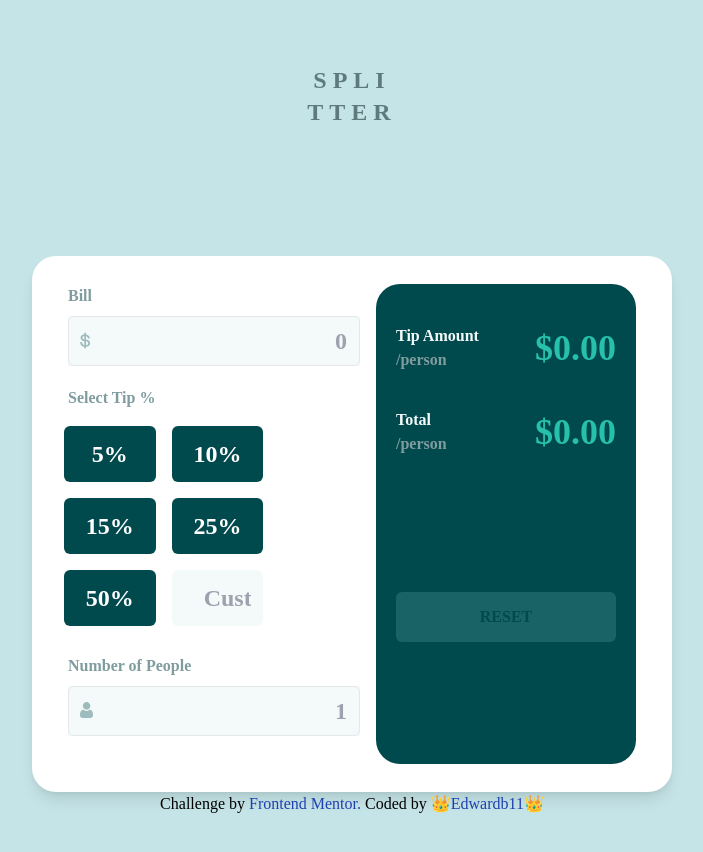
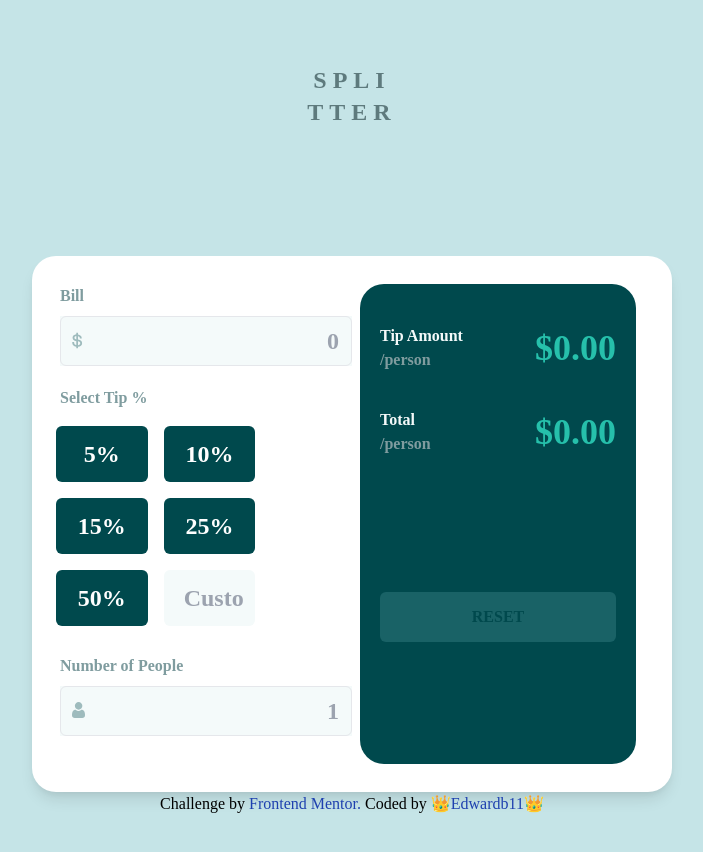
Before and after one commit to Edwardb11/Tip-calculator-app, a React (Create React App) app: page / in a window 1280 px wide. Shown: the top 852 px of the page, without its empty margins (288-991 px from the left). Built offline with nearby package versions, Linux system fonts and the light colour scheme.

Commit message:
update the left margin of the custom button and round the notation to 2

```diff
--- a/src/componets/box/Box.js
+++ b/src/componets/box/Box.js
@@ -29,13 +29,13 @@ export default function Box() {
         setTotal(total);
         setTipC("");
       }
-      if (total.length >= 9 || TipAmount.length >= 9) {
+      if (total.length >= 7 || TipAmount.length >= 7) {
         let convert = parseFloat(Tip / 100);
-        let TipAmount = ((bill * convert) / people).toExponential(4);
+        let TipAmount = ((bill * convert) / people).toExponential(2);
         let total = (
           (bill * convert + parseFloat(bill)) /
           people
-        ).toExponential(4);
+        ).toExponential(2);
         setTipAmount(TipAmount);
         setTotal(total);
         setTipC("");
@@ -52,13 +52,13 @@ export default function Box() {
         setTotal(total);
         setTip("");
       }
-      if (total.length >= 9 || TipAmount.length >= 9) {
+      if (total.length >= 7 || TipAmount.length >= 7) {
         let convert = parseFloat(TipC / 100);
-        let TipAmount = ((bill * convert) / people).toExponential(4);
+        let TipAmount = ((bill * convert) / people).toExponential(2);
         let total = (
           (bill * convert + parseFloat(bill)) /
           people
-        ).toExponential(4);
+        ).toExponential(2);
         setTipAmount(TipAmount);
         setTotal(total);
         setTip("");
@@ -77,7 +77,7 @@ export default function Box() {
       <main className="bg-cyan-light_gray_f py-16 2xl:py-16 xl:py-16 lg:py-0 md:py-0 sm:py-0">
         <div className=" flex justify-center font-black">
           <div className="flex flex-auto flex-wrap px-7 py-7  rounded-3xl  shadow-lg bg-white  text-black     max-w-1/2  2xl:max-w-3/4 xl:max-w-3/4 lg:max-w-3/4 md:max-w-full sm:max-w-full">
-            <div className="  flex-auto mx-2  max-w-1/2 2xl:max-w-1/2 xl:max-w-1/2 lg:max-w-full md:max-w-full sm:max-w-full">
+            <div className="  flex-auto mx-auto  max-w-1/2 2xl:max-w-1/2 xl:max-w-1/2 lg:max-w-full md:max-w-full sm:max-w-full">
               <label
                 htmlFor="bill"
                 className="block text-cyan-dark_gray font-semibold mb-2 sm:mb-0"
@@ -116,7 +116,7 @@ export default function Box() {
                   value={TipC}
                   maxLength="100"
                   onChange={(e) => setTipC(e.target.value)}
-                  className=" group relative  w-btn  p-3  m-2 pl-8  sm:w-2/5 text-left focus:outline-none  text-2xl   focus:ring-2 focus:ring-cyan-dark   font-semibold focus:border-transparent rounded-md block text-black bg-cyan-light_gray "
+                  className=" group relative  w-btn  p-3  m-2 pl-5 md:pl-14 lg:pl-8 xl:pl-3 2xl:pl-8     sm:w-2/5 text-left focus:outline-none  text-2xl focus:ring-2 focus:ring-cyan-dark   font-semibold focus:border-transparent rounded-md block text-black bg-cyan-light_gray "
                   placeholder="Custom"
                 />
               </div>
```
